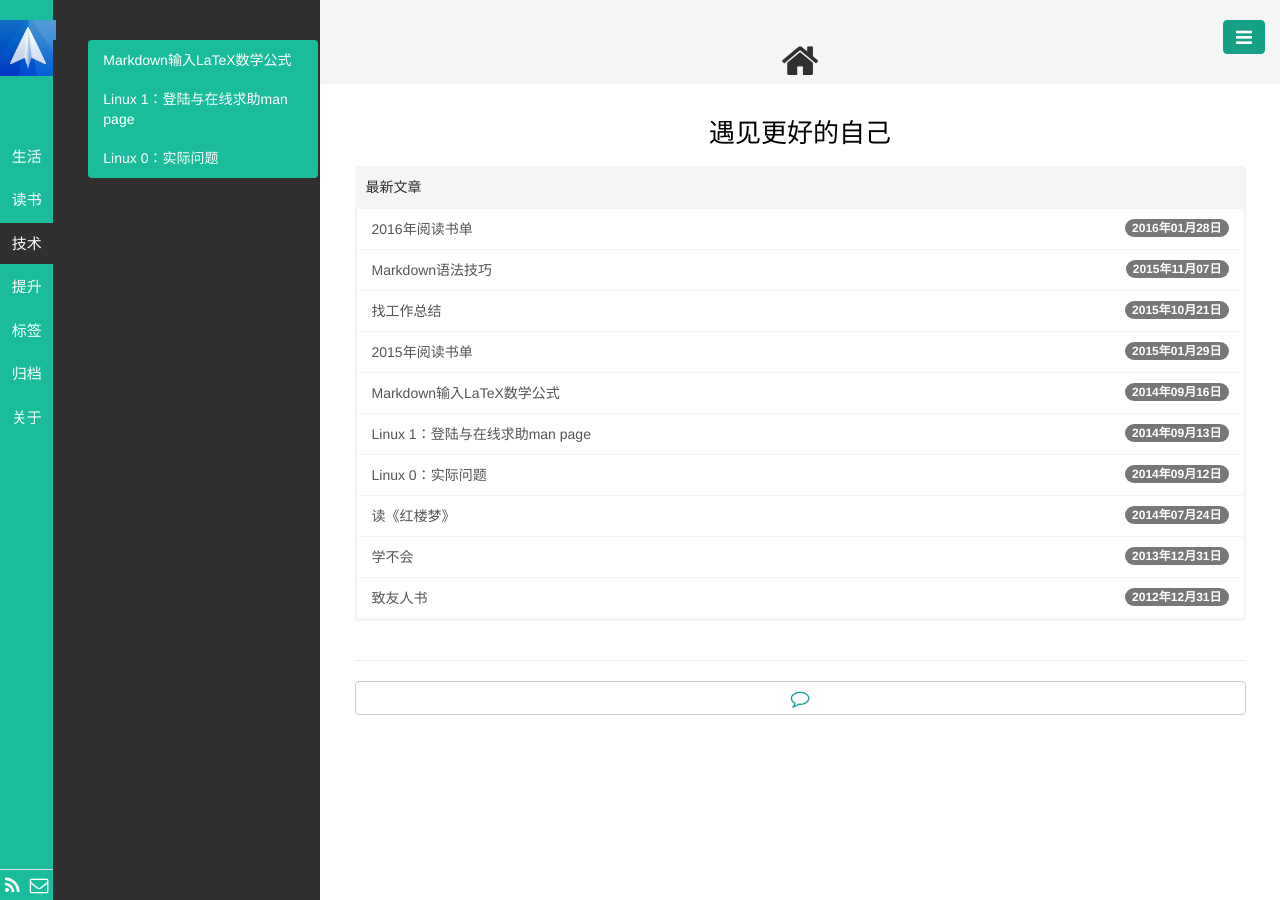
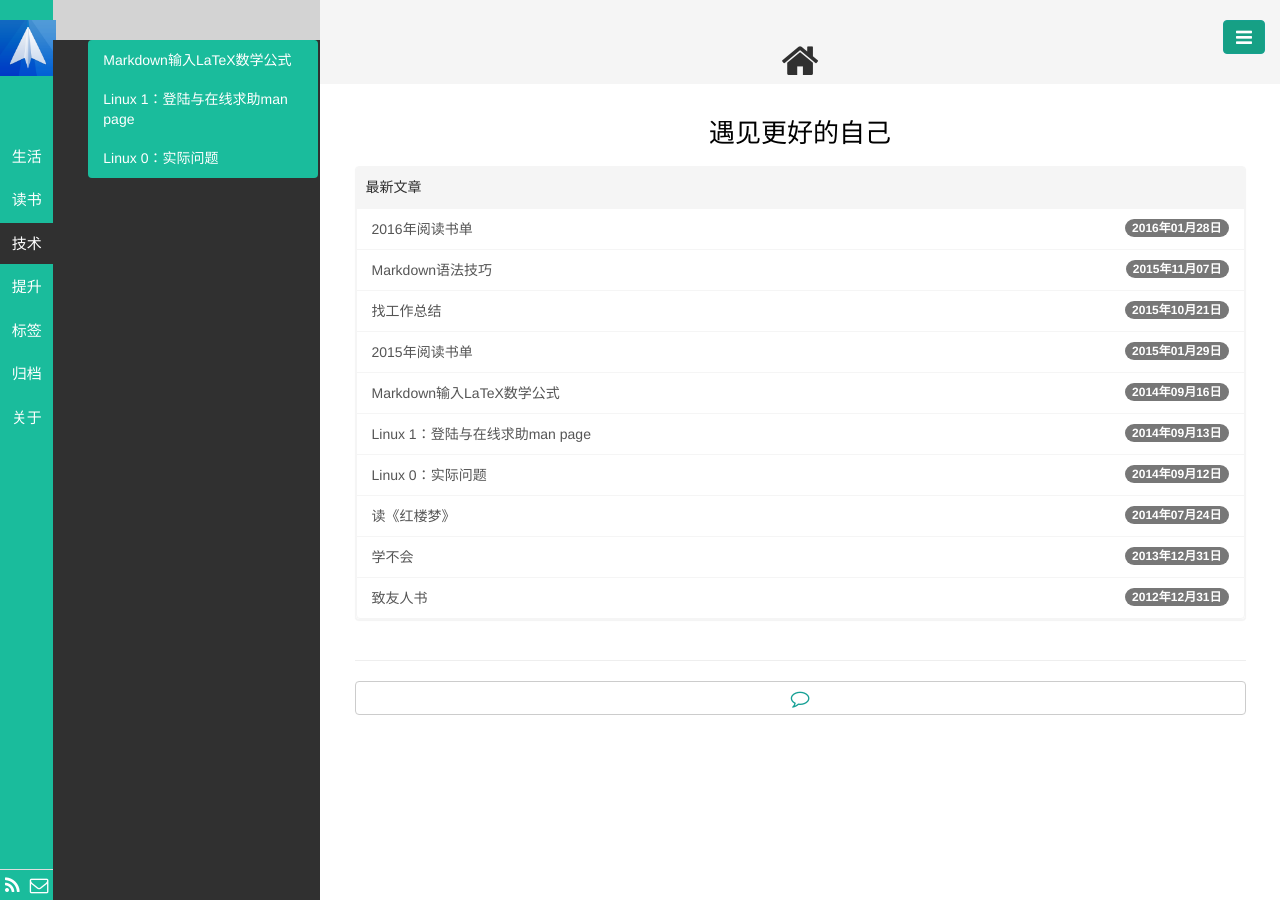
Before and after one commit to NemoTec/NemoTec.github.io, a Jekyll site: the page built from index.html, in a window 1280 px wide. Built offline with Jekyll 4.4.1, drawn with Linux system fonts in a browser that asks for light colours; Markdown is read by kramdown in place of the engine named in the settings; the list of posts is cut into pages by our own code.

Commit message:
modify configuration 5

```diff
--- a/public/css/base.css
+++ b/public/css/base.css
@@ -7,7 +7,7 @@ body, html {
   margin: 0px;
   height: 100%;
   overflow: hidden;
-  background-color: #303030;
+  background-color: #d3d3d3;
 }
 .row {
   height: 100%;
```
